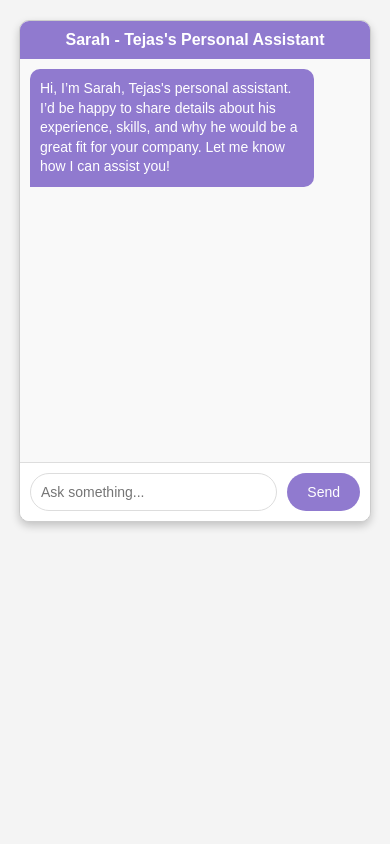
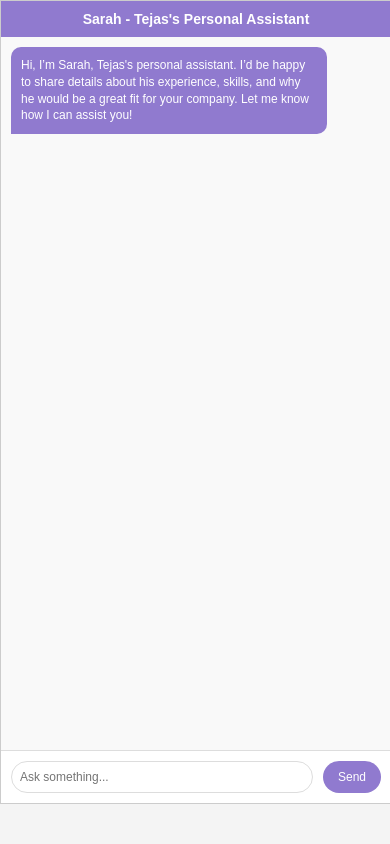
Before and after one commit to tejasy4912/Personal-Assistant-Conversational-Q-A-Chatbot, a Flask app: page / in a window 390 px wide. Run offline with Flask 3, Linux system fonts and the light colour scheme; some web fonts are replaced.

Commit message:
Update index.html

```diff
--- a/templates/index.html
+++ b/templates/index.html
@@ -17,8 +17,9 @@
         #chat_container {
             display: flex;
             flex-direction: column;
-            width: 350px;
-            height: 500px;
+            width: 90%;
+            max-width: 400px;
+            height: 90vh;
             margin: 20px auto;
             background: white;
             border: 1px solid #ccc;
@@ -67,6 +68,12 @@
             border-radius: 10px 10px 0 10px;
         }
 
+        .typing-indicator {
+            font-style: italic;
+            color: #aaa;
+            margin: 5px 0;
+        }
+
         #chat_input_container {
             display: flex;
             padding: 10px;
@@ -97,11 +104,39 @@
         #send_button:hover {
             background-color: #7a69b5;
         }
+
+        /* Responsive adjustments */
+        @media (max-width: 600px) {
+            #chat_container {
+                width: 100%;
+                height: 95vh;
+                margin: 0;
+                border-radius: 0;
+                box-shadow: none;
+            }
+
+            #chat_header {
+                font-size: 14px;
+            }
+
+            .chat-bubble {
+                font-size: 12px;
+            }
+
+            #send_button {
+                padding: 8px 15px;
+                font-size: 12px;
+            }
+
+            #user_input {
+                padding: 8px;
+                font-size: 12px;
+            }
+        }
     </style>
     <script>
         document.addEventListener("DOMContentLoaded", () => {
             // Display the default message when the chat loads
-            const chatHistory = document.getElementById("chat_history");
             displayMessage(
                 "Hi, I’m Sarah, Tejas's personal assistant. I’d be happy to share details about his experience, skills, and why he would be a great fit for your company. Let me know how I can assist you!",
                 "assistant"
@@ -115,7 +150,10 @@
             // Add user's message to the chat
             displayMessage(userInput, "user");
 
-            // Fetch response from the server
+            // Show typing indicator
+            const typingIndicator = showTypingIndicator();
+
+            // Simulate a delay while the bot is "thinking"
             const response = await fetch("/chat", {
                 method: "POST",
                 headers: {
@@ -124,6 +162,9 @@
                 body: JSON.stringify({ user_input: userInput }),
             });
 
+            // Remove typing indicator once response is received
+            typingIndicator.remove();
+
             const data = await response.json();
 
             // Add assistant's reply to the chat
@@ -131,6 +172,25 @@
 
             // Clear input field
             document.getElementById("user_input").value = "";
+        }
+
+        function showTypingIndicator() {
+            const chatHistory = document.getElementById("chat_history");
+            const typingIndicator = document.createElement("div");
+            typingIndicator.className = "typing-indicator";
+            typingIndicator.textContent = "Sarah is typing";
+            chatHistory.appendChild(typingIndicator);
+
+            // Add the "..." animation
+            let dots = 0;
+            const interval = setInterval(() => {
+                dots = (dots + 1) % 4; // Cycle through 0, 1, 2, 3
+                typingIndicator.textContent = "Sarah is typing" + ".".repeat(dots);
+            }, 500);
+
+            // Return the typing indicator element and stop interval
+            typingIndicator.removeTyping = () => clearInterval(interval);
+            return typingIndicator;
         }
 
         function displayMessage(message, sender) {
```
